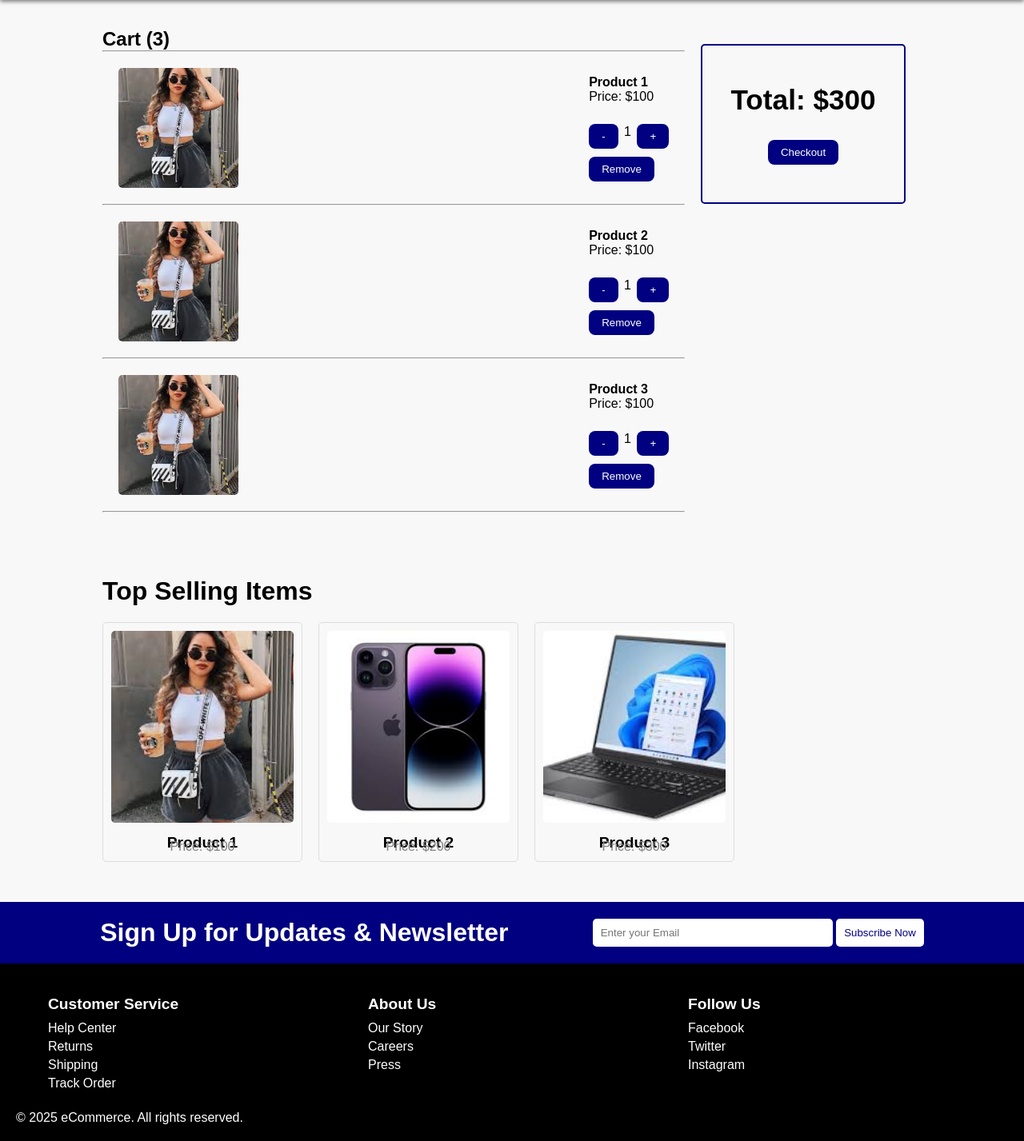
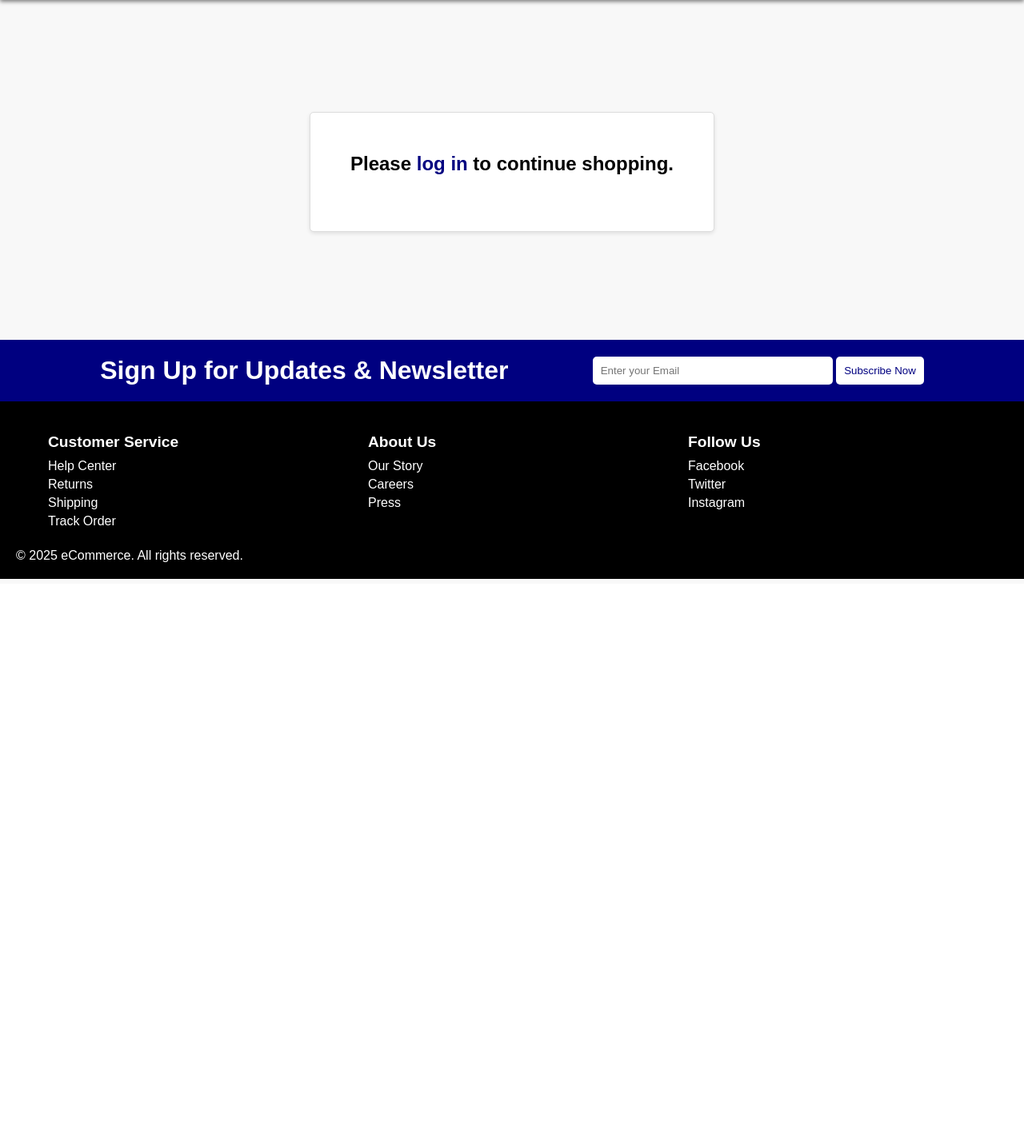
Before and after one commit to shanon082/E-commerce, a PHP site: page /cart.php in a window 1280 px wide. Shown: the part 70-1497 px from the top of the page at 80% size. After the commit the page ends 794 px from the top, so only its background shows below. Run offline with PHP 8.4, Linux system fonts and the light colour scheme.

Commit message:
E-commerce project php

```diff
--- a/cart.php
+++ b/cart.php
@@ -15,6 +15,7 @@ session_start();
     <?php include 'header.php'; ?>
 
     <div class="contain">
+        <?php if (isset($_SESSION['username'])): ?>
             <section>
                 <div class="cart_card">
                     <div class="cart">
@@ -91,7 +92,13 @@ session_start();
                     </div>
                 </div>
             </section>
-
+        <?php else: ?>
+            <div class="login-prompt">
+                <div class="card">
+                    <h2>Please <a href="./login_and_signup/login.php">log in</a> to continue shopping.</h2>
+                </div>
+            </div>
+        <?php endif; ?>
     </div>
     <?php include 'footer.php'; ?>
 </body>
--- a/cart_page.css
+++ b/cart_page.css
@@ -147,11 +147,43 @@
 }
 
 .top-selling-items .card h4 {
-    margin: 10px 0;
+    margin: 5px 0;
     font-size: 1.2rem;
 }
 
 .top-selling-items .card p {
     font-size: 1rem;
+    margin-top: -8px;
     color: gray;
 }
+
+.login-prompt {
+    display: flex;
+    justify-content: center;
+    align-items: center;
+    height: calc(100vh - 380px);
+    text-align: center;
+}
+
+.login-prompt .card {
+    border: 1px solid #ddd;
+    border-radius: 5px;
+    padding: 50px;
+    box-shadow: 0 2px 5px rgba(0, 0, 0, 0.1);
+    background-color: #fff;
+}
+
+.login-prompt .card h2 {
+    font-size: 1.5rem;
+    margin-bottom: 20px;
+}
+
+.login-prompt .card a {
+    color: navy;
+    text-decoration: none;
+    font-weight: bold;
+}
+
+.login-prompt .card a:hover {
+    text-decoration: underline;
+}
```
Lines whose indentation alone changed are shown as unchanged.
